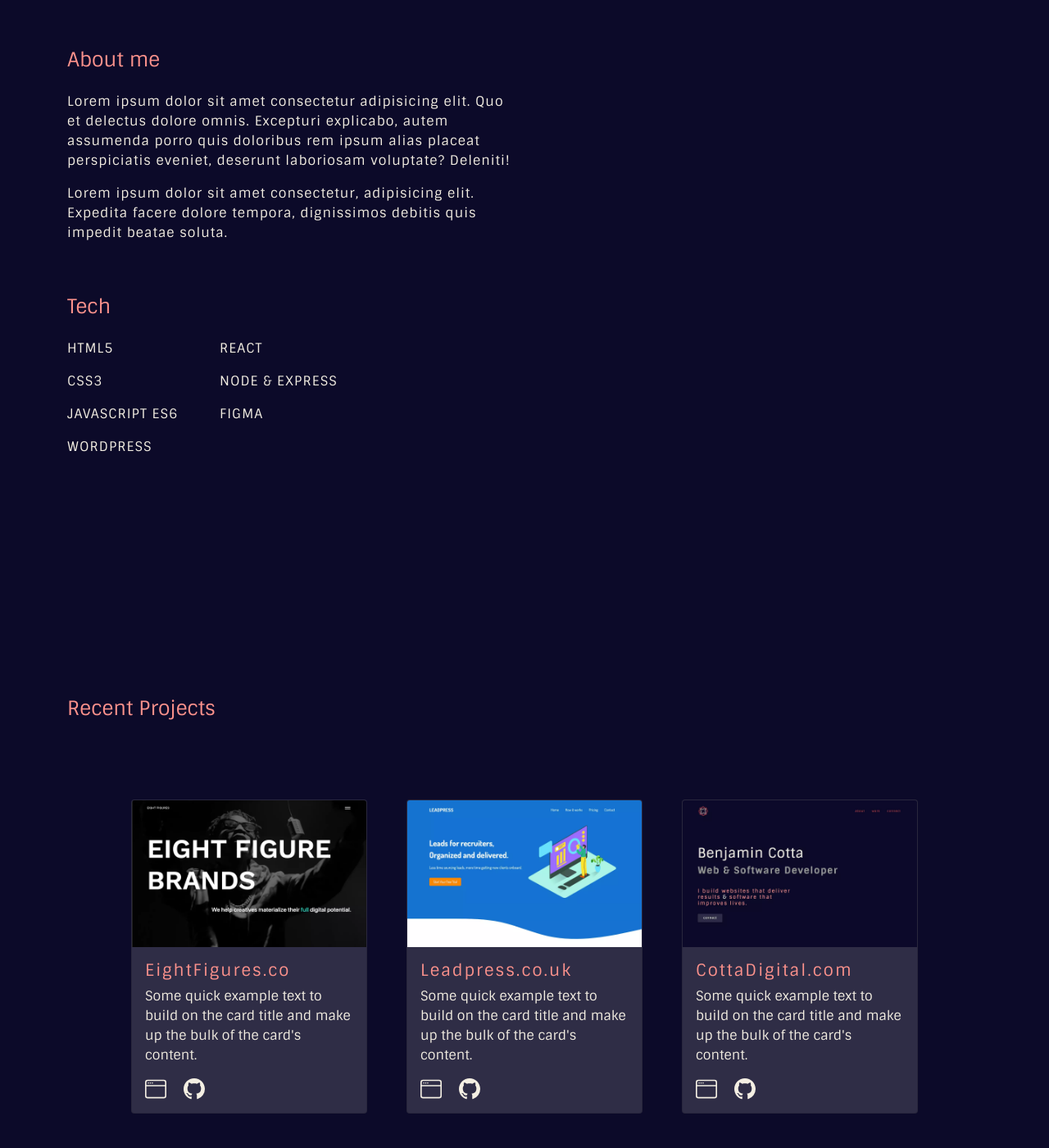
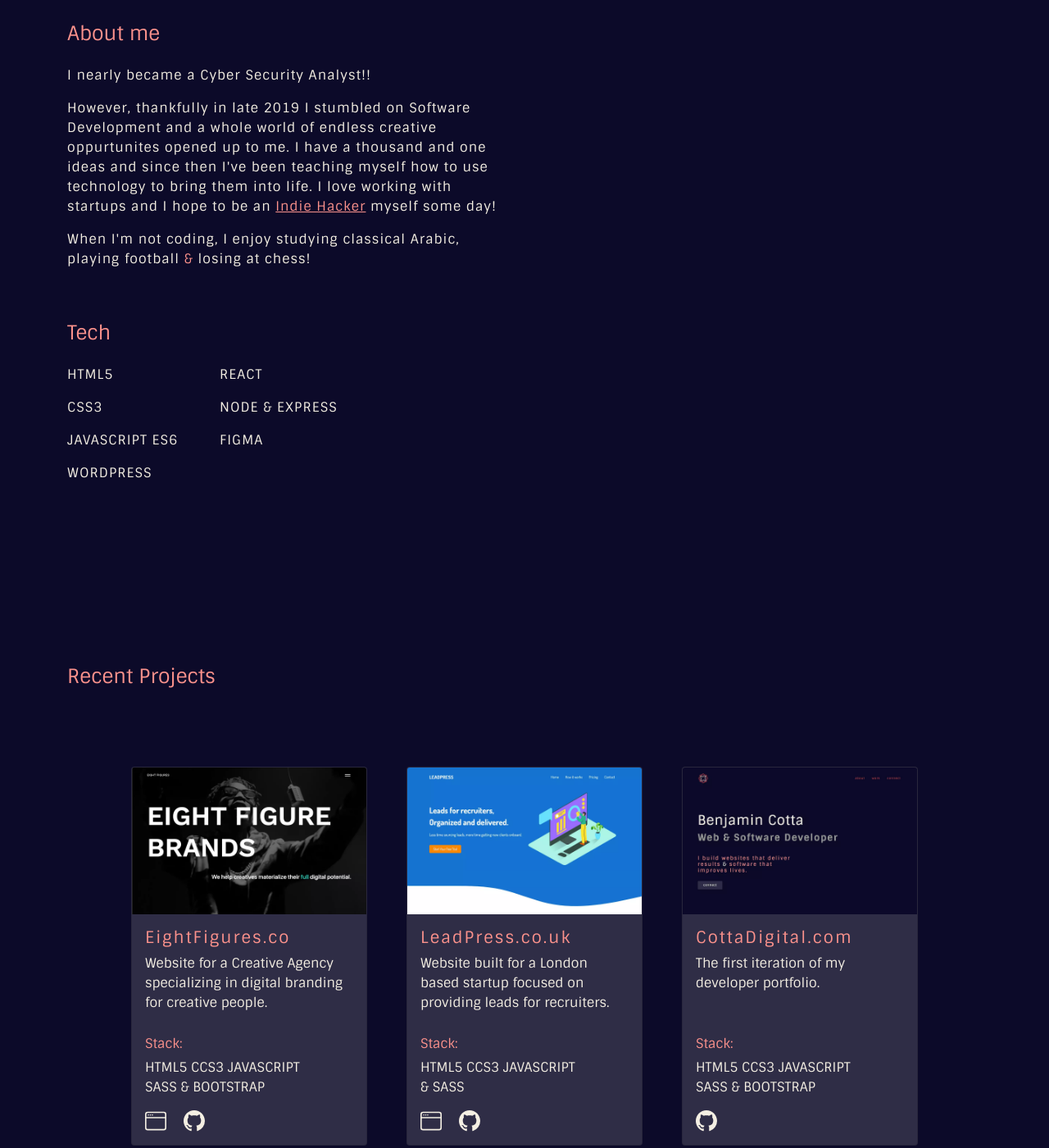
Before and after one commit to benjamincotta/Cotta-Digital-Website, a website: page index.html in a window 1280 px wide. Shown: the part 886-2286 px from the top of the page at 82% size. Drawn offline with nearby package versions, Linux system fonts and the light colour scheme.

Commit message:
swapped lorem ipsum for content and made small tweeks

```diff
--- a/index.html
+++ b/index.html
@@ -22,7 +22,7 @@
     <header>
         <nav class="navbar navbar-expand-lg py-4">
             <div class="container">
-                <a class="navbar-brand" href="#"><img src="/assets/logo.jpg" alt=""></a>
+                <a class="navbar-brand" href="/index.html"><img src="/assets/logo.jpg" alt=""></a>
 
                 <button class="navbar-toggler" type="button" data-bs-toggle="collapse" data-bs-target="#navbarTogglerDemo02"
                     aria-controls="navbarTogglerDemo02" aria-expanded="false" aria-label="Toggle navigation">
@@ -67,8 +67,9 @@
             <div class="row justify-content-start">
                 <div class="col-11 col-md-9 col-lg-6 mb-md-5 mb-4">
                     <h4 class="my-4">About me</h4>
-                    <p>Lorem ipsum dolor sit amet consectetur adipisicing elit. Quo et delectus dolore omnis. Excepturi explicabo, autem assumenda porro quis doloribus rem ipsum alias placeat perspiciatis eveniet, deserunt laboriosam voluptate? Deleniti!</p>
-                    <p>Lorem ipsum dolor sit amet consectetur, adipisicing elit. Expedita facere dolore tempora, dignissimos debitis quis impedit beatae soluta.</p>
+                    <p>I nearly became a Cyber Security Analyst!!</p>
+                    <p>However, thankfully in late 2019 I stumbled on Software Development and a whole world of endless creative oppurtunites opened up to me. I have a thousand and one ideas and since then I've been teaching myself how to use technology to bring them into life. I love working with startups and I hope to be an <a href="https://www.indiehackers.com/">Indie Hacker</a> myself some day!</p>
+                    <p>When I'm not coding, I enjoy studying classical Arabic, playing football <span>&</span> losing at chess!</p>
                 </div>
                 <div class="row d-flex flex-lg-row justify-content-start">
                     <div class="col-6 col-md-3 col-lg-2">
@@ -99,8 +100,9 @@
                         <img src="/assets/eight-figures-homepage.webp" class="card-img-top" alt="eight-figures-website">
                         <div class="card-body">
                             <h5>EightFigures.co</h5>
-                            <p class="card-text">Some quick example text to build on the card title and make up the bulk of the card's
-                                content.</p>
+                            <p class="card-text mb-0">Website for a Creative Agency specializing in digital branding for creative people.</p>
+                            <h6>Stack:</h6>
+                            <p>HTML5 CCS3 JAVASCRIPT <br> SASS & BOOTSTRAP</p>
                                 <a href=""><svg xmlns="http://www.w3.org/2000/svg" width="26" height="26" fill="currentColor" class="bi bi-window"
                                     viewBox="0 0 16 16">
                                     <path
@@ -108,7 +110,7 @@
                                     <path
                                         d="M2 1a2 2 0 0 0-2 2v10a2 2 0 0 0 2 2h12a2 2 0 0 0 2-2V3a2 2 0 0 0-2-2H2zm13 2v2H1V3a1 1 0 0 1 1-1h12a1 1 0 0 1 1 1zM2 14a1 1 0 0 1-1-1V6h14v7a1 1 0 0 1-1 1H2z" />
                                 </svg></a>
-                                <a href=""><svg xmlns="http://www.w3.org/2000/svg" width="26" height="26" fill="currentColor" class="bi bi-github"
+                                <a href="https://github.com/benjamincotta/Eight-Figures-Website" target="_blank"><svg xmlns="http://www.w3.org/2000/svg" width="26" height="26" fill="currentColor" class="bi bi-github"
                                     viewBox="0 0 16 16">
                                     <path
                                         d="M8 0C3.58 0 0 3.58 0 8c0 3.54 2.29 6.53 5.47 7.59.4.07.55-.17.55-.38 0-.19-.01-.82-.01-1.49-2.01.37-2.53-.49-2.69-.94-.09-.23-.48-.94-.82-1.13-.28-.15-.68-.52-.01-.53.63-.01 1.08.58 1.23.82.72 1.21 1.87.87 2.33.66.07-.52.28-.87.51-1.07-1.78-.2-3.64-.89-3.64-3.95 0-.87.31-1.59.82-2.15-.08-.2-.36-1.02.08-2.12 0 0 .67-.21 2.2.82.64-.18 1.32-.27 2-.27.68 0 1.36.09 2 .27 1.53-1.04 2.2-.82 2.2-.82.44 1.1.16 1.92.08 2.12.51.56.82 1.27.82 2.15 0 3.07-1.87 3.75-3.65 3.95.29.25.54.73.54 1.48 0 1.07-.01 1.93-.01 2.2 0 .21.15.46.55.38A8.012 8.012 0 0 0 16 8c0-4.42-3.58-8-8-8z" />
@@ -118,9 +120,10 @@
                     <div class="card my-4 mx-2 mx-lg-4 p-0" style="width: 18rem;">
                         <img src="/assets/leadpress-homepage.webp" class="card-img-top" alt="leadpress-website">
                         <div class="card-body">
-                            <h5>Leadpress.co.uk</h5>
-                            <p class="card-text">Some quick example text to build on the card title and make up the bulk of the card's
-                                content.</p>
+                            <h5>LeadPress.co.uk</h5>
+                            <p class="card-text mb-0">Website built for a London based startup focused on providing leads for recruiters.</p>
+                            <h6>Stack:</h6>
+                            <p>HTML5 CCS3 JAVASCRIPT <br> & SASS</p>
                                 <a href=""><svg xmlns="http://www.w3.org/2000/svg" width="26" height="26" fill="currentColor" class="bi bi-window"
                                     viewBox="0 0 16 16">
                                     <path
@@ -128,7 +131,7 @@
                                     <path
                                         d="M2 1a2 2 0 0 0-2 2v10a2 2 0 0 0 2 2h12a2 2 0 0 0 2-2V3a2 2 0 0 0-2-2H2zm13 2v2H1V3a1 1 0 0 1 1-1h12a1 1 0 0 1 1 1zM2 14a1 1 0 0 1-1-1V6h14v7a1 1 0 0 1-1 1H2z" />
                                 </svg></a>
-                                <a href=""><svg xmlns="http://www.w3.org/2000/svg" width="26" height="26" fill="currentColor" class="bi bi-github"
+                                <a href="https://github.com/benjamincotta/Leadpress" target="_blank"><svg xmlns="http://www.w3.org/2000/svg" width="26" height="26" fill="currentColor" class="bi bi-github"
                                     viewBox="0 0 16 16">
                                     <path
                                         d="M8 0C3.58 0 0 3.58 0 8c0 3.54 2.29 6.53 5.47 7.59.4.07.55-.17.55-.38 0-.19-.01-.82-.01-1.49-2.01.37-2.53-.49-2.69-.94-.09-.23-.48-.94-.82-1.13-.28-.15-.68-.52-.01-.53.63-.01 1.08.58 1.23.82.72 1.21 1.87.87 2.33.66.07-.52.28-.87.51-1.07-1.78-.2-3.64-.89-3.64-3.95 0-.87.31-1.59.82-2.15-.08-.2-.36-1.02.08-2.12 0 0 .67-.21 2.2.82.64-.18 1.32-.27 2-.27.68 0 1.36.09 2 .27 1.53-1.04 2.2-.82 2.2-.82.44 1.1.16 1.92.08 2.12.51.56.82 1.27.82 2.15 0 3.07-1.87 3.75-3.65 3.95.29.25.54.73.54 1.48 0 1.07-.01 1.93-.01 2.2 0 .21.15.46.55.38A8.012 8.012 0 0 0 16 8c0-4.42-3.58-8-8-8z" />
@@ -139,16 +142,10 @@
                         <img src="/assets/cotta-digital-homepage.webp" class="card-img-top" alt="cotta-digital-website">
                         <div class="card-body">
                             <h5>CottaDigital.com</h5>
-                            <p class="card-text">Some quick example text to build on the card title and make up the bulk of the card's
-                                content.</p>
-                                <a href=""><svg xmlns="http://www.w3.org/2000/svg" width="26" height="26" fill="currentColor" class="bi bi-window"
-                                    viewBox="0 0 16 16">
-                                    <path
-                                        d="M2.5 4a.5.5 0 1 0 0-1 .5.5 0 0 0 0 1zm2-.5a.5.5 0 1 1-1 0 .5.5 0 0 1 1 0zm1 .5a.5.5 0 1 0 0-1 .5.5 0 0 0 0 1z" />
-                                    <path
-                                        d="M2 1a2 2 0 0 0-2 2v10a2 2 0 0 0 2 2h12a2 2 0 0 0 2-2V3a2 2 0 0 0-2-2H2zm13 2v2H1V3a1 1 0 0 1 1-1h12a1 1 0 0 1 1 1zM2 14a1 1 0 0 1-1-1V6h14v7a1 1 0 0 1-1 1H2z" />
-                                </svg></a>
-                                <a href=""><svg xmlns="http://www.w3.org/2000/svg" width="26" height="26" fill="currentColor" class="bi bi-github"
+                            <p class="card-text mb-0">The first iteration of my developer portfolio.</p>
+                            <h6>Stack:</h6>
+                            <p>HTML5 CCS3 JAVASCRIPT <br> SASS & BOOTSTRAP</p>
+                                <a href="https://github.com/benjamincotta/Cotta-Digital-Website" target="_blank"><svg xmlns="http://www.w3.org/2000/svg" width="26" height="26" fill="currentColor" class="bi bi-github"
                                     viewBox="0 0 16 16">
                                     <path
                                         d="M8 0C3.58 0 0 3.58 0 8c0 3.54 2.29 6.53 5.47 7.59.4.07.55-.17.55-.38 0-.19-.01-.82-.01-1.49-2.01.37-2.53-.49-2.69-.94-.09-.23-.48-.94-.82-1.13-.28-.15-.68-.52-.01-.53.63-.01 1.08.58 1.23.82.72 1.21 1.87.87 2.33.66.07-.52.28-.87.51-1.07-1.78-.2-3.64-.89-3.64-3.95 0-.87.31-1.59.82-2.15-.08-.2-.36-1.02.08-2.12 0 0 .67-.21 2.2.82.64-.18 1.32-.27 2-.27.68 0 1.36.09 2 .27 1.53-1.04 2.2-.82 2.2-.82.44 1.1.16 1.92.08 2.12.51.56.82 1.27.82 2.15 0 3.07-1.87 3.75-3.65 3.95.29.25.54.73.54 1.48 0 1.07-.01 1.93-.01 2.2 0 .21.15.46.55.38A8.012 8.012 0 0 0 16 8c0-4.42-3.58-8-8-8z" />
@@ -171,17 +168,17 @@
                     <h5>Find me @</h5>
                 </div>
                 <div class="col-12 d-flex flex-column flex-md-row mb-4">
-                    <a class="me-4" href="" target="_blank">Linkedin<svg xmlns="http://www.w3.org/2000/svg" width="30" height="30" fill="currentColor" class="bi bi-linkedin"
+                    <a class="me-4" href="https://www.linkedin.com/in/benjamincotta/" target="_blank">Linkedin<svg xmlns="http://www.w3.org/2000/svg" width="30" height="30" fill="currentColor" class="bi bi-linkedin"
                         viewBox="0 0 16 16">
                         <path
                             d="M0 1.146C0 .513.526 0 1.175 0h13.65C15.474 0 16 .513 16 1.146v13.708c0 .633-.526 1.146-1.175 1.146H1.175C.526 16 0 15.487 0 14.854V1.146zm4.943 12.248V6.169H2.542v7.225h2.401zm-1.2-8.212c.837 0 1.358-.554 1.358-1.248-.015-.709-.52-1.248-1.342-1.248-.822 0-1.359.54-1.359 1.248 0 .694.521 1.248 1.327 1.248h.016zm4.908 8.212V9.359c0-.216.016-.432.08-.586.173-.431.568-.878 1.232-.878.869 0 1.216.662 1.216 1.634v3.865h2.401V9.25c0-2.22-1.184-3.252-2.764-3.252-1.274 0-1.845.7-2.165 1.193v.025h-.016a5.54 5.54 0 0 1 .016-.025V6.169h-2.4c.03.678 0 7.225 0 7.225h2.4z" />
                     </svg></a>
-                    <a class="me-4" href="" target="_blank">GitHub<svg xmlns="http://www.w3.org/2000/svg" width="30" height="30" fill="currentColor" class="bi bi-github"
+                    <a class="me-4" href="https://github.com/benjamincotta" target="_blank">GitHub<svg xmlns="http://www.w3.org/2000/svg" width="30" height="30" fill="currentColor" class="bi bi-github"
                         viewBox="0 0 16 16">
                         <path
                             d="M8 0C3.58 0 0 3.58 0 8c0 3.54 2.29 6.53 5.47 7.59.4.07.55-.17.55-.38 0-.19-.01-.82-.01-1.49-2.01.37-2.53-.49-2.69-.94-.09-.23-.48-.94-.82-1.13-.28-.15-.68-.52-.01-.53.63-.01 1.08.58 1.23.82.72 1.21 1.87.87 2.33.66.07-.52.28-.87.51-1.07-1.78-.2-3.64-.89-3.64-3.95 0-.87.31-1.59.82-2.15-.08-.2-.36-1.02.08-2.12 0 0 .67-.21 2.2.82.64-.18 1.32-.27 2-.27.68 0 1.36.09 2 .27 1.53-1.04 2.2-.82 2.2-.82.44 1.1.16 1.92.08 2.12.51.56.82 1.27.82 2.15 0 3.07-1.87 3.75-3.65 3.95.29.25.54.73.54 1.48 0 1.07-.01 1.93-.01 2.2 0 .21.15.46.55.38A8.012 8.012 0 0 0 16 8c0-4.42-3.58-8-8-8z" />
                     </svg></a>
-                    <a class="me-4" href="" target="_blank">Twitter<svg xmlns="http://www.w3.org/2000/svg" width="30" height="30" fill="currentColor" class="bi bi-twitter"
+                    <a class="me-4" href="https://twitter.com/cottadigitial" target="_blank">Twitter<svg xmlns="http://www.w3.org/2000/svg" width="30" height="30" fill="currentColor" class="bi bi-twitter"
                         viewBox="0 0 16 16">
                         <path
                             d="M5.026 15c6.038 0 9.341-5.003 9.341-9.334 0-.14 0-.282-.006-.422A6.685 6.685 0 0 0 16 3.542a6.658 6.658 0 0 1-1.889.518 3.301 3.301 0 0 0 1.447-1.817 6.533 6.533 0 0 1-2.087.793A3.286 3.286 0 0 0 7.875 6.03a9.325 9.325 0 0 1-6.767-3.429 3.289 3.289 0 0 0 1.018 4.382A3.323 3.323 0 0 1 .64 6.575v.045a3.288 3.288 0 0 0 2.632 3.218 3.203 3.203 0 0 1-.865.115 3.23 3.23 0 0 1-.614-.057 3.283 3.283 0 0 0 3.067 2.277A6.588 6.588 0 0 1 .78 13.58a6.32 6.32 0 0 1-.78-.045A9.344 9.344 0 0 0 5.026 15z" />
--- a/scss/_custom.scss
+++ b/scss/_custom.scss
@@ -54,6 +54,13 @@ main {
     p {
       color: $text-color;
       letter-spacing: 1px;
+
+      a {
+        color: $pink-color;
+      }
+    }
+    span {
+      color: $pink-color;
     }
   }
   .work {
@@ -69,6 +76,9 @@ main {
       a {
         color: $text-color;
       }
+      .card-text {
+        height: 100px;
+      }
       h5 {
         color: $pink-color;
         letter-spacing: 2px;
@@ -80,6 +90,12 @@ main {
         &:hover {
           color: $red-color;
         }
+      }
+      h6 {
+        color: $pink-color;
+      }
+      p {
+        color: $text-color;
       }
     }
   }
```
Also changed, not shown: assets/css/style.css, 1 other file.
